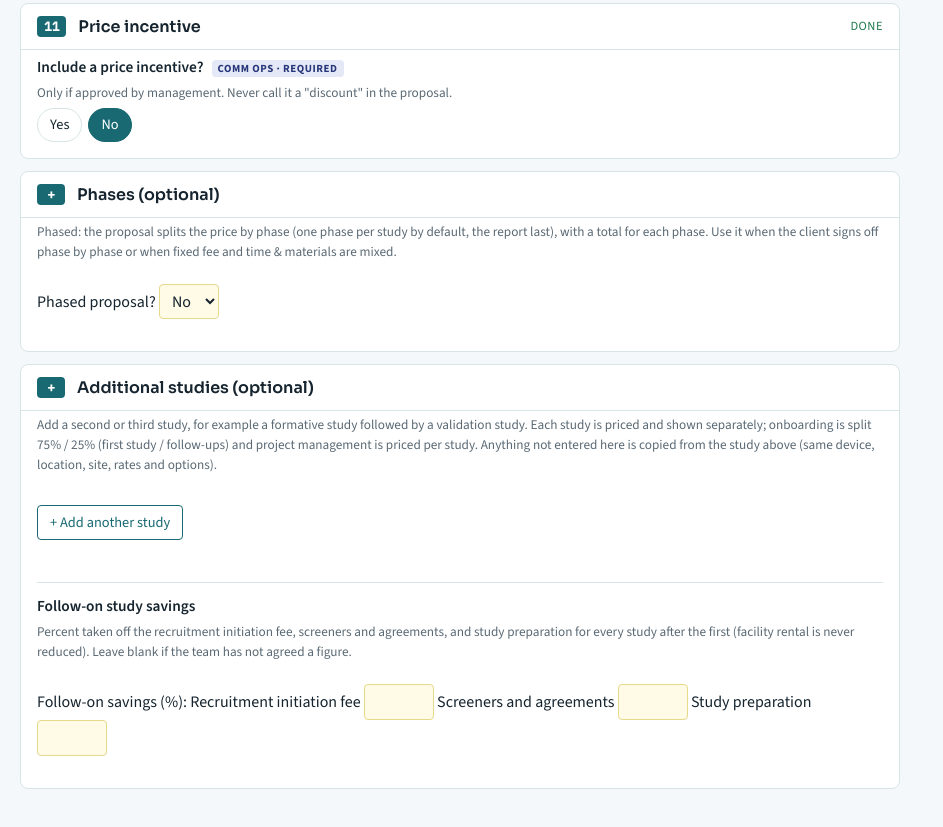
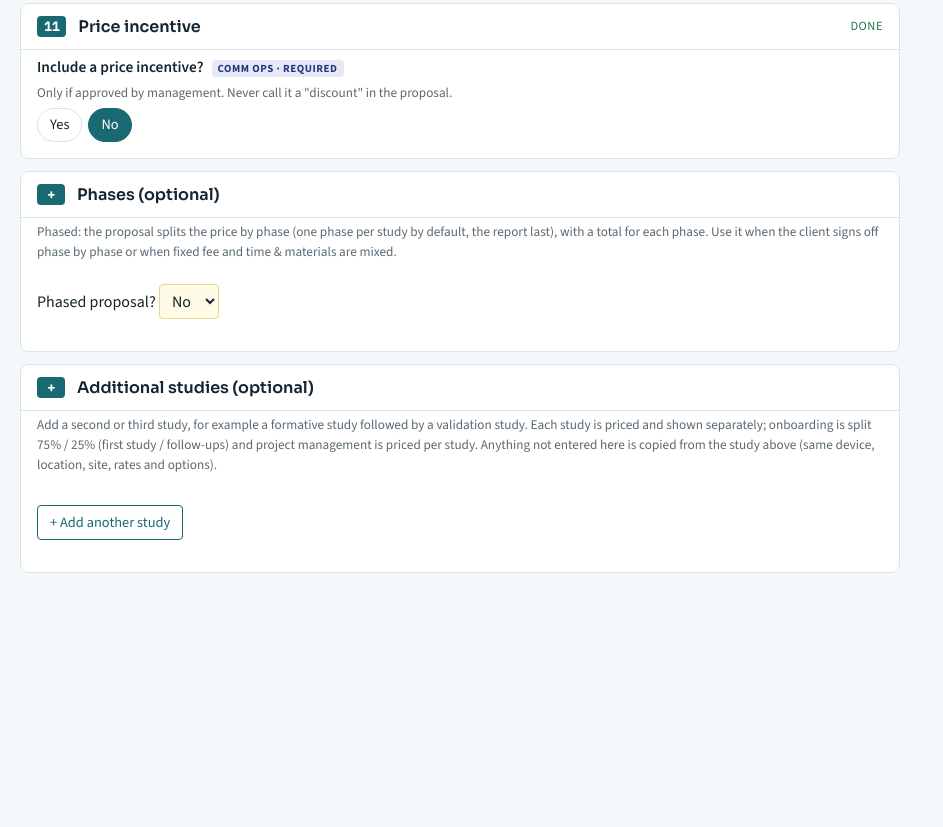
Before and after one commit to Cory-Z/proposal-assistant-demo, a plain HTML site: page tool-comm-ops-intake.html in a window 1280 px wide. Shown: the part 8037-8864 px from the top of the page, without its empty margins (0-943 px from the left). After the commit the page ends 8666 px from the top, so only its background shows below. Drawn offline with nearby package versions, Linux system fonts and the light colour scheme.

Commit message:
Update tool-comm-ops-intake.html

```diff
--- a/tool-comm-ops-intake.html
+++ b/tool-comm-ops-intake.html
@@ -427,7 +427,7 @@ function xsHTML(){
  <div class="tbl"><table><thead><tr><th>User group</th><th>Required sessions</th><th>Session hours</th><th>Recruitment $ per participant</th><th>Incentive $</th><th>Travel $</th><th></th></tr></thead><tbody>`+
  x.groups.map((g,j)=>`<tr>${["name","n","sh","rr","it","tr"].map(f=>`<td><input class="xsin" data-xs="g" data-xi="${i}" data-xj="${j}" data-xf="${f}" value="${esc2(g[f]||"")}" ${f==="name"?'style="min-width:140px"':'inputmode="decimal" style="width:80px"'}></td>`).join("")}<td><button type="button" ${XS_BTN} data-xs="gdel" data-xi="${i}" data-xj="${j}" title="Remove this user group">\u00d7</button></td></tr>`).join("")+
  `</tbody></table></div><p><button type="button" ${XS_BTN} data-xs="gadd" data-xi="${i}">+ Add user group</button></p></div>`).join("")+
- `<p><button type="button" ${XS_BTN} data-xs="add">+ Add another study</button></p>`+xoHTML()+`</div></section>`}
+ `<p><button type="button" ${XS_BTN} data-xs="add">+ Add another study</button></p>`+(xs.length?xoHTML():"")+`</div></section>`}
 const xoV=k=>esc2(((A.xo||{})[k])||"");
 function xoHTML(){return `<div class="q" style="border-top:1px solid var(--line);padding-top:12px;margin-top:12px"><div class="lab">Follow-on study savings</div><div class="hint">Percent taken off the recruitment initiation fee, screeners and agreements, and study preparation for every study after the first (facility rental is never reduced). Leave blank if the team has not agreed a figure.</div><p>Follow-on savings (%): <label>Recruitment initiation fee <input class="xsin" data-xo="init" inputmode="decimal" style="width:70px" value="${xoV("init")}"></label> <label>Screeners and agreements <input class="xsin" data-xo="scr" inputmode="decimal" style="width:70px" value="${xoV("scr")}"></label> <label>Study preparation <input class="xsin" data-xo="prep" inputmode="decimal" style="width:70px" value="${xoV("prep")}"></label></p></div>`}
 function phHTML(){if(MODE!=="co"||finalVal("hasStudy")!=="Yes")return "";const ph=(A.xo||{}).phased||"";return `<section class="card" id="sec_ph"><h2><span class="num">+</span>Phases (optional)</h2><div class="qs"><div class="q"><div class="hint">Phased: the proposal splits the price by phase (one phase per study by default, the report last), with a total for each phase. Use it when the client signs off phase by phase or when fixed fee and time &amp; materials are mixed.</div><p><label>Phased proposal? <select class="xsin" data-xo="phased"><option value=""${ph===""?" selected":""}>No</option><option value="Yes"${ph==="Yes"?" selected":""}>Yes</option></select></label></p></div></div></section>`}
@@ -497,7 +497,7 @@ function summary(r){
   ans.delivSizes=Object.fromEntries(selDelivs().map(d=>[d,SZ[sizeIdx(d)]]));
   const pd={v:1,answers:ans,groups:sg,models:Object.fromEntries(dmIncluded().map(d=>[d,dmModel(d)])),sizes:Object.fromEntries(selDelivs().filter(d=>ODP_OF[d]).map(d=>[ODP_OF[d],sizeIdx(d)]))};
   if(f("hasStudy")==="Yes"&&(A.extra||[]).length)pd.extraStudies=A.extra.map(x=>({label:x.label||"",answers:{studyType:x.type},groups:x.groups.filter(g=>g.name&&nn(g.n)>0).map(g=>({name:g.name,n:g.n,sh:g.sh||"1",same:"No",rr:g.rr||"",it:g.it||"",tr:g.tr||""}))}));
-  if(f("hasStudy")==="Yes"&&A.xo){if(A.xo.phased==="Yes")pd.phased=true;const fo={};[["init","init"],["scr","scr"],["prep","prep"]].forEach(([k,o])=>{const v=nn(A.xo[k]);if(v>0)fo[o]=Math.min(1,v/100)});if(Object.keys(fo).length)pd.followOn=fo}
+  if(f("hasStudy")==="Yes"&&A.xo){if(A.xo.phased==="Yes")pd.phased=true;const fo={};if((A.extra||[]).length)[["init","init"],["scr","scr"],["prep","prep"]].forEach(([k,o])=>{const v=nn(A.xo[k]);if(v>0)fo[o]=Math.min(1,v/100)});if(Object.keys(fo).length)pd.followOn=fo}
   if(E2)pd.estimate={lines:E2.lines,cons:E2.cons,fac:E2.fac,rec:E2.rec,pass:E2.pass,pm:E2.pm,grand:E2.grand};
   if(r){pd.calc={L:r.L,gs:r.gs.map(g=>({name:g.name,net:g.net,pn:g.pn,sh:num(g.sh),distinct:g.distinct,ppd:g.used,days:g.days,rr:num(g.rr),it:num(g.it),tr:num(g.tr),sun:g.sun})),
     pgs:(r.C.pgs||[]).filter(g=>g.pn>0&&f("pilot")==="Yes").map(g=>({name:g.name,pn:g.pn,sh:num(g.sh),ppd:g.used,days:g.days,rr:num(g.rr),it:num(g.it),tr:num(g.tr),sun:g.sun})),
```
